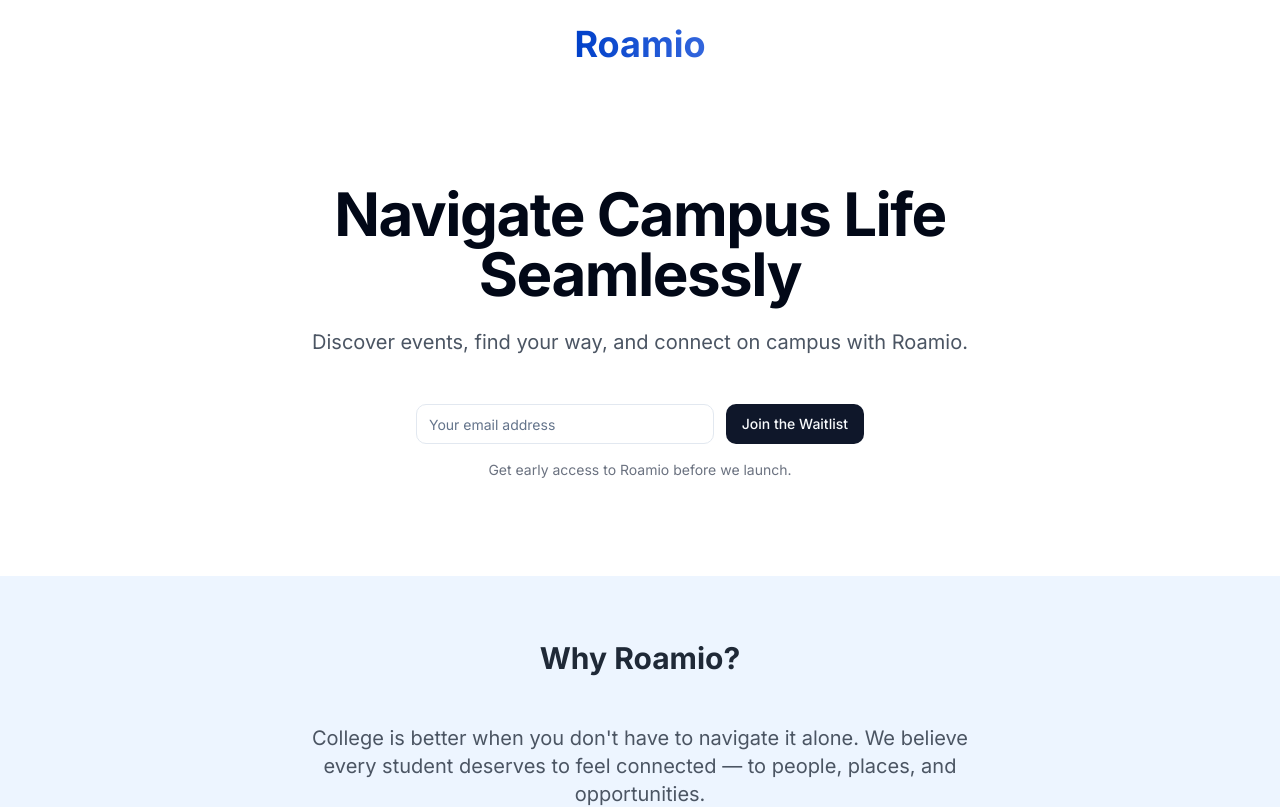
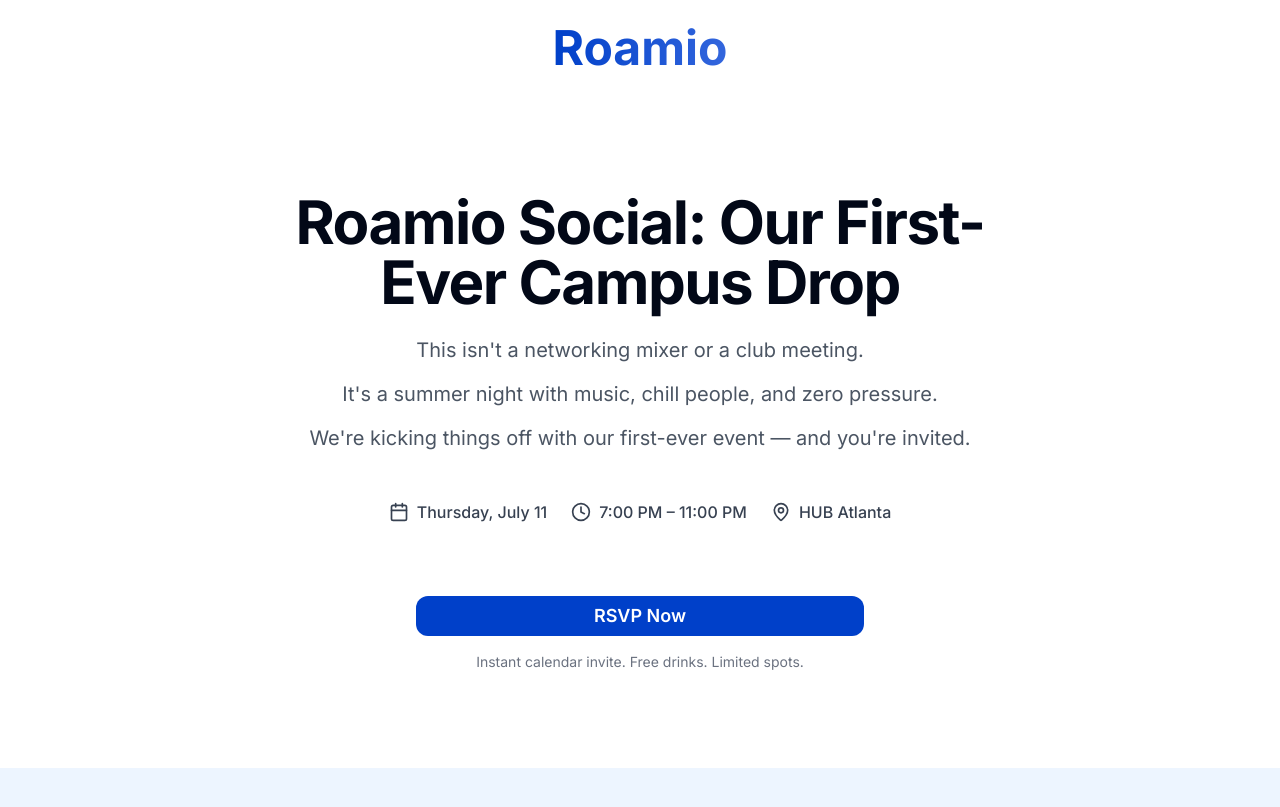
Before and after one commit to aryashahprog/roamio-waitlist-launch, a React (Vite) app: page / in a window 1280 px wide. Shown: the top 807 px of the page. Built offline with nearby package versions, Linux system fonts and the light colour scheme.

Commit message:
Refactor: Update hero section for event RSVP
Replaced the waitlist form with an RSVP-focused hero section, including a new headline, subheadline, event details, RSVP button, and caption. The button now links to a Tally.so form.

```diff
--- a/src/pages/Index.tsx
+++ b/src/pages/Index.tsx
@@ -1,8 +1,8 @@
 
 import React from 'react';
-import WaitlistForm from '../components/WaitlistForm';
 import FeatureCard from '../components/FeatureCard';
-import { Instagram, Linkedin } from 'lucide-react';
+import { Instagram, Linkedin, Calendar, Clock, MapPin } from 'lucide-react';
+import { Button } from '../components/ui/button';
 
 const Index: React.FC = () => {
   return (
@@ -10,7 +10,7 @@ const Index: React.FC = () => {
       {/* Header/Logo */}
       <header className="py-6 px-6 max-container">
         <div className="flex justify-between items-center">
-          <h1 className="text-3xl md:text-4xl font-bold text-roamio bg-gradient-to-r from-roamio to-roamio-light bg-clip-text text-transparent">Roamio</h1>
+          <h1 className="text-4xl md:text-5xl font-bold text-roamio bg-gradient-to-r from-roamio to-roamio-light bg-clip-text text-transparent">Roamio</h1>
         </div>
       </header>
 
@@ -18,14 +18,54 @@ const Index: React.FC = () => {
       <section className="flex-1 flex flex-col justify-center items-center text-center px-4 py-12 md:py-24 max-container">
         <div className="max-w-3xl mx-auto space-y-6">
           <h1 className="text-4xl md:text-5xl lg:text-6xl font-bold tracking-tight animate-fade-in-up">
-            Navigate Campus Life Seamlessly
+            Roamio Social: Our First-Ever Campus Drop
           </h1>
-          <p className="text-xl text-gray-600 max-w-2xl mx-auto animate-fade-in-up" style={{ animationDelay: "0.2s" }}>
-            Discover events, find your way, and connect on campus with Roamio.
-          </p>
+          <div className="space-y-4 animate-fade-in-up" style={{ animationDelay: "0.2s" }}>
+            <p className="text-xl text-gray-600 max-w-2xl mx-auto">
+              This isn't a networking mixer or a club meeting.
+            </p>
+            <p className="text-xl text-gray-600 max-w-2xl mx-auto">
+              It's a summer night with music, chill people, and zero pressure.
+            </p>
+            <p className="text-xl text-gray-600 max-w-2xl mx-auto">
+              We're kicking things off with our first-ever event — and you're invited.
+            </p>
+          </div>
 
-          <div className="pt-6 animate-fade-in-up" style={{ animationDelay: "0.3s" }}>
-            <WaitlistForm />
+          {/* Event Details */}
+          <div className="flex flex-col sm:flex-row justify-center items-center gap-6 py-6 animate-fade-in-up" style={{ animationDelay: "0.3s" }}>
+            <div className="flex items-center gap-2 text-gray-700">
+              <Calendar size={20} />
+              <span className="font-medium">Thursday, July 11</span>
+            </div>
+            <div className="flex items-center gap-2 text-gray-700">
+              <Clock size={20} />
+              <span className="font-medium">7:00 PM – 11:00 PM</span>
+            </div>
+            <div className="flex items-center gap-2 text-gray-700">
+              <MapPin size={20} />
+              <span className="font-medium">HUB Atlanta</span>
+            </div>
+          </div>
+
+          <div className="pt-6 animate-fade-in-up" style={{ animationDelay: "0.4s" }}>
+            <div className="w-full max-w-md mx-auto space-y-4">
+              <Button
+                asChild
+                className="w-full bg-roamio hover:bg-roamio-dark text-white font-semibold py-3 px-8 rounded-lg transform transition-all duration-300 hover:scale-[1.03] text-lg"
+              >
+                <a
+                  href="https://tally.so/r/mYbOeJ"
+                  target="_blank"
+                  rel="noopener noreferrer"
+                >
+                  RSVP Now
+                </a>
+              </Button>
+              <p className="text-sm text-gray-500 text-center">
+                Instant calendar invite. Free drinks. Limited spots.
+              </p>
+            </div>
           </div>
         </div>
       </section>
@@ -73,7 +113,7 @@ const Index: React.FC = () => {
               </p>
             </div>
 
-            {/* Tagline - Moved from Features section */}
+            {/* Tagline */}
             <div className="text-center pt-8 animate-fade-in" style={{ animationDelay: "0.5s" }}>
               <p className="text-gray-500 italic">Made for students, by students.</p>
             </div>
```
